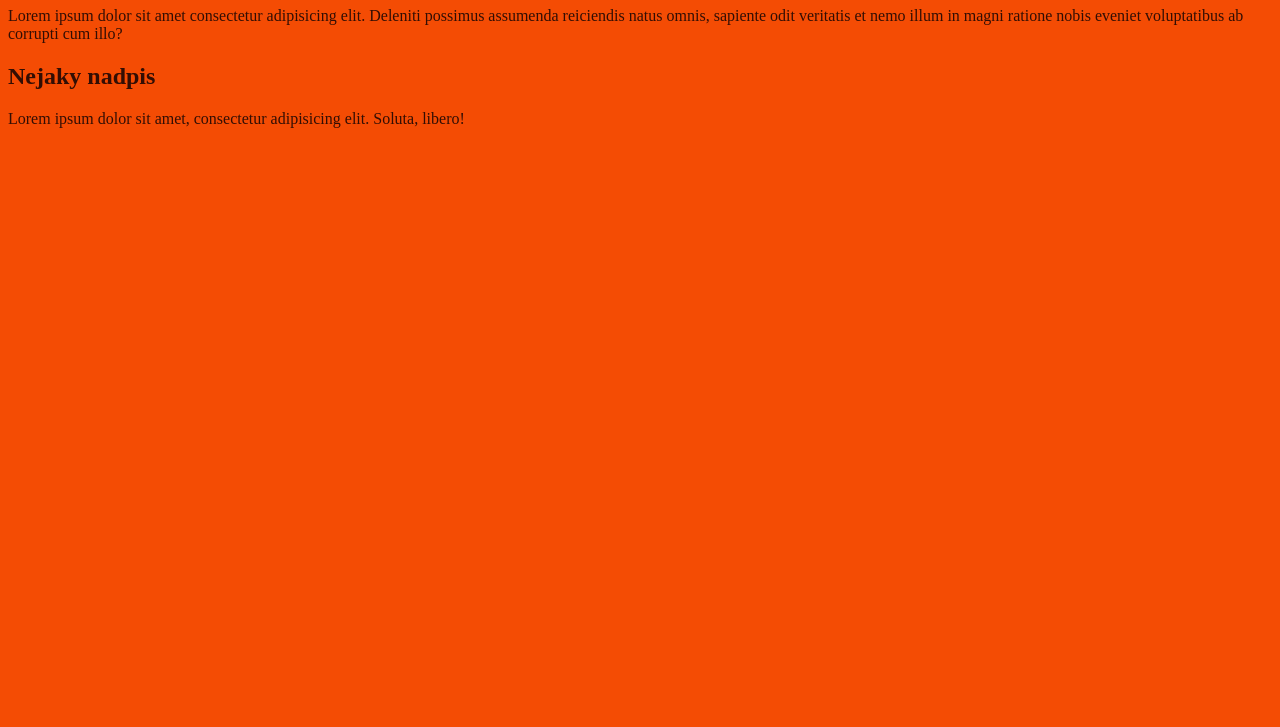
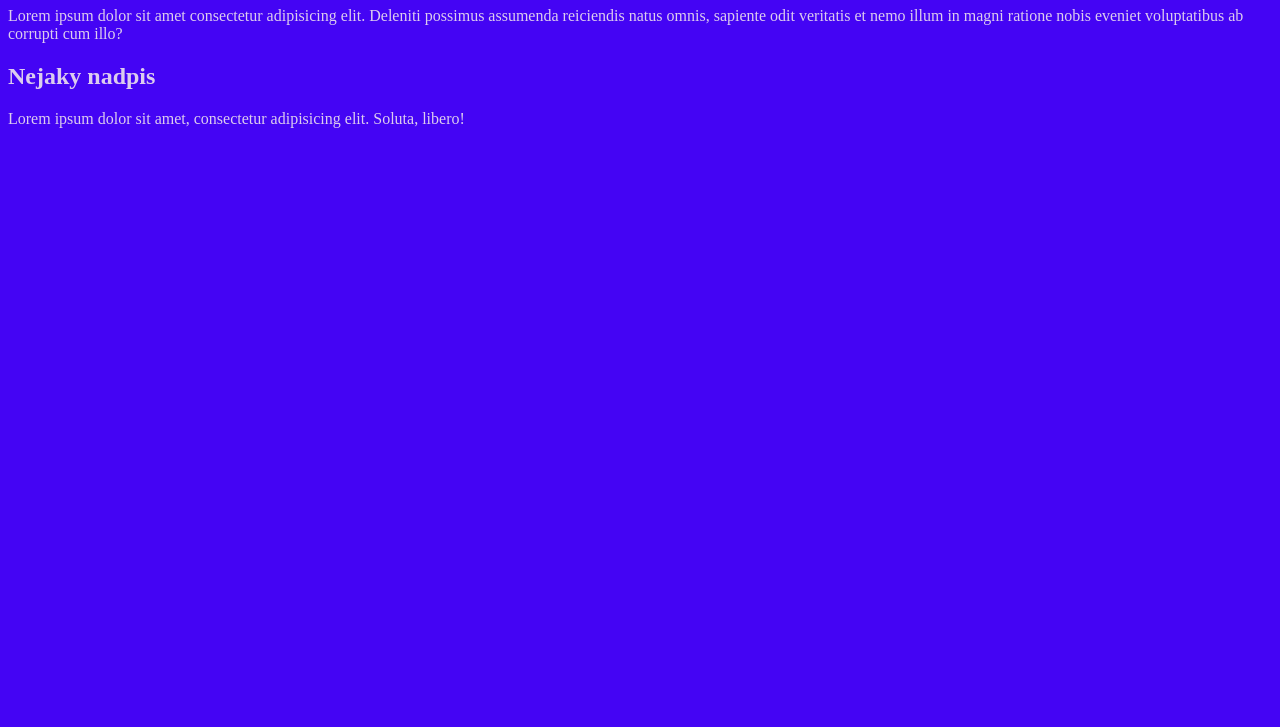
Before and after one commit to smartyacademy-student/git-demo, a plain HTML site: page index.html in a window 1280 px wide. Shown: the part 73-800 px from the top of the page. Drawn offline with Linux system fonts and the light colour scheme.

Commit message:
Upravene farby pozadia a pisma

```diff
--- a/app.css
+++ b/app.css
@@ -1,4 +1,4 @@
 body {
-  background-color: rgb(244, 76, 4);
-  color: rgba(19, 5, 5, 0.863);
+  background-color: rgb(68, 4, 244);
+  color: rgba(244, 237, 237, 0.863);
 }
```
